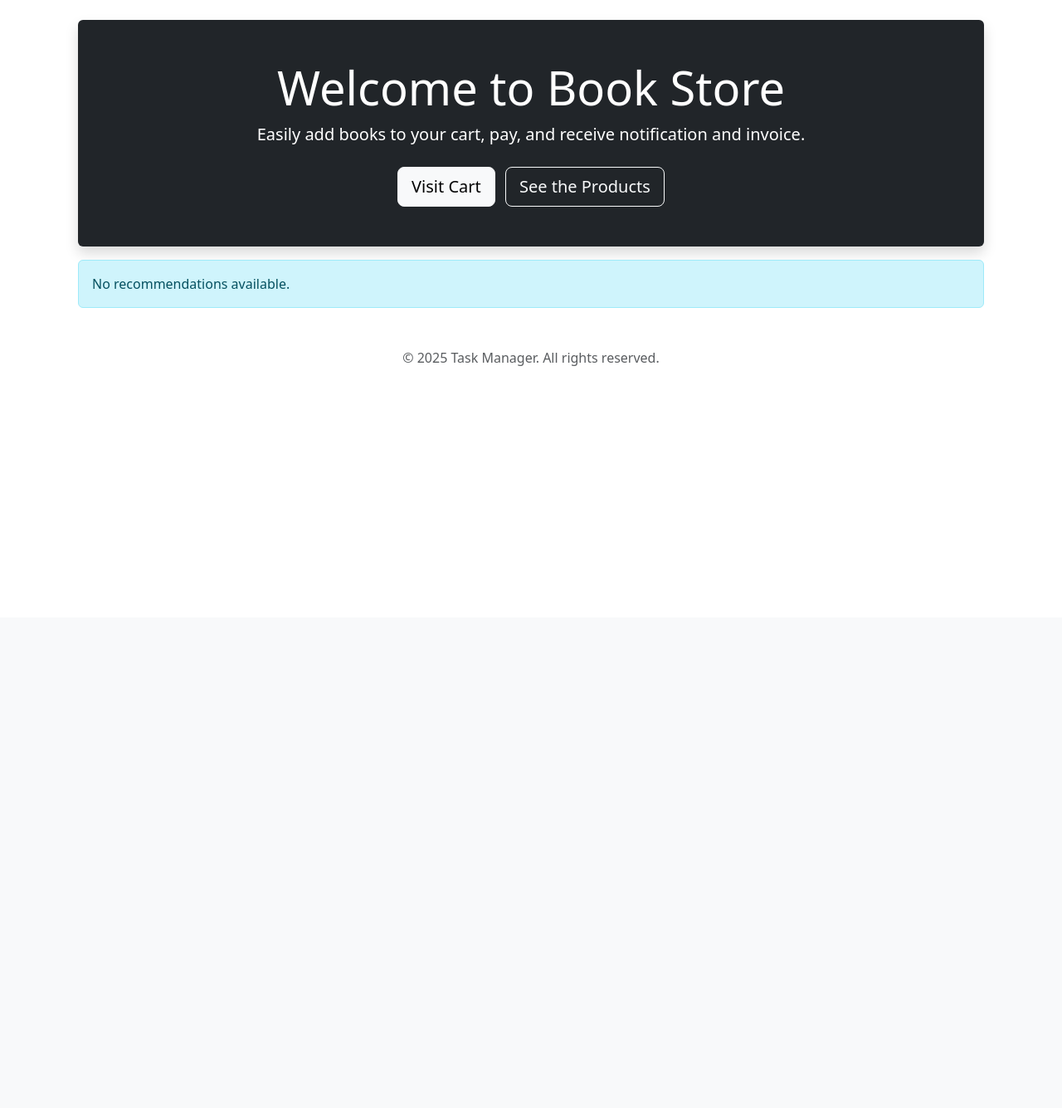
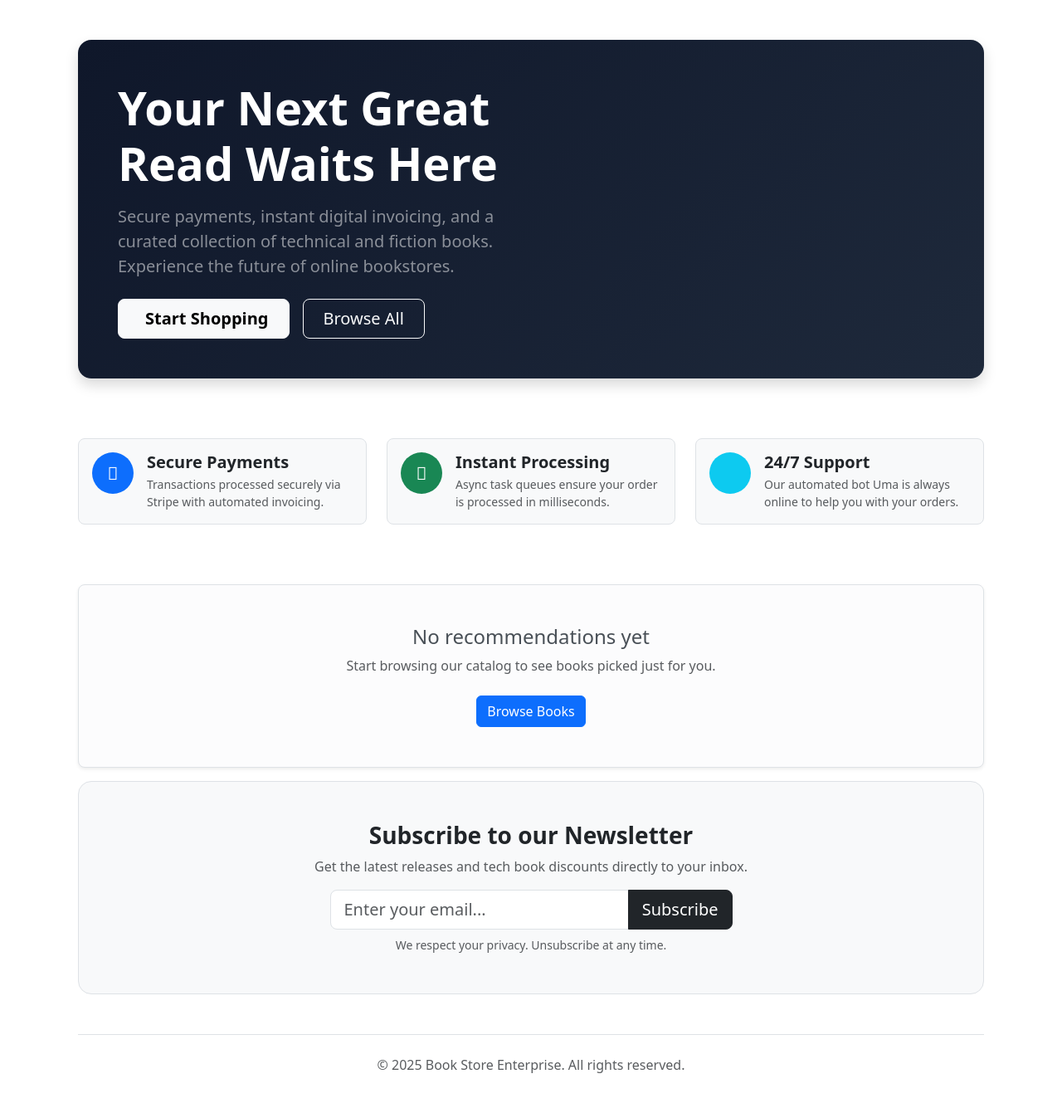
Before and after one commit to AsHkAn-Django/django-ecommerce, a Django app: page / in a window 1280 px wide. Shown: the part 56-1391 px from the top of the page at 83% size. Before the commit the page ends 497 px from the top, so only its background shows below. Run offline with Django 5.2, Linux system fonts and the light colour scheme; parts of the project's set-up code (start-up, migrations or seed data) failed here and were passed over; some libraries are stand-ins or nearby versions.

Commit message:
Changed Index page a little bit

```diff
--- a/myApp/templates/myApp/index.html
+++ b/myApp/templates/myApp/index.html
@@ -1,60 +1,140 @@
 {% extends 'base.html' %}
 {% load static %}
+
 {% block content %}
-<div class="container mt-4">
+<div class="container py-4">
 
-  <div class="jumbotron bg-dark text-white p-5 rounded shadow">
-    <h1 class="display-4 text-center">Welcome to Book Store</h1>
-    <p class="lead text-center">
-      Easily add books to your cart, pay, and receive notification and invoice.
+  <div class="p-5 mb-5 rounded-4 text-white shadow"
+       style="background: linear-gradient(135deg, #0f172a 0%, #1e293b 100%); position: relative; overflow: hidden;">
+
+       <div style="position: absolute; top: -50px; right: -50px; opacity: 0.1;">
+           <i class="fa-solid fa-book-open fa-10x"></i>
+       </div>
+
+    <div class="row align-items-center position-relative" style="z-index: 1;">
+        <div class="col-lg-7">
+            <h1 class="display-4 fw-bold mb-3">Your Next Great Read Waits Here</h1>
+            <p class="lead mb-4 text-white-50" style="max-width: 500px;">
+                Secure payments, instant digital invoicing, and a curated collection of technical and fiction books. Experience the future of online bookstores.
             </p>
-    <div class="text-center mt-4">
+            <div class="d-flex gap-3">
                 {% if user.is_authenticated %}
-        <a href="{% url 'cart:cart_list' %}" class="btn btn-light btn-lg me-2">Visit Cart</a>
+                    <a href="{% url 'cart:cart_list' %}" class="btn btn-primary btn-lg fw-bold px-4">
+                        <i class="fa-solid fa-cart-shopping me-2"></i>Go to Cart
+                    </a>
                 {% else %}
-        <a href="{% url 'cart:session_cart' %}" class="btn btn-light btn-lg me-2">Visit Cart</a>
+                    <a href="{% url 'cart:session_cart' %}" class="btn btn-light btn-lg fw-bold px-4">
+                        <i class="fa-solid fa-cart-shopping me-2"></i>Start Shopping
+                    </a>
                 {% endif %}
-      <a href="{% url 'myApp:shopping' %}" class="btn btn-outline-light btn-lg">See the Products</a>
+                <a href="{% url 'myApp:shopping' %}" class="btn btn-outline-light btn-lg px-4">Browse All</a>
+            </div>
+        </div>
+    </div>
+  </div>
+
+  <div class="row g-4 py-4 mb-5 row-cols-1 row-cols-md-3">
+      <div class="col">
+          <div class="d-flex align-items-start p-3 rounded-3 border bg-light h-100">
+              <div class="bg-primary text-white rounded-circle d-flex align-items-center justify-content-center me-3" style="width: 50px; height: 50px; flex-shrink: 0;">
+                  <i class="fa-solid fa-lock fa-lg"></i>
+              </div>
+              <div>
+                  <h5 class="fw-bold mb-1">Secure Payments</h5>
+                  <p class="text-muted small mb-0">Transactions processed securely via Stripe with automated invoicing.</p>
+              </div>
+          </div>
+      </div>
+      <div class="col">
+          <div class="d-flex align-items-start p-3 rounded-3 border bg-light h-100">
+              <div class="bg-success text-white rounded-circle d-flex align-items-center justify-content-center me-3" style="width: 50px; height: 50px; flex-shrink: 0;">
+                  <i class="fa-solid fa-bolt fa-lg"></i>
+              </div>
+              <div>
+                  <h5 class="fw-bold mb-1">Instant Processing</h5>
+                  <p class="text-muted small mb-0">Async task queues ensure your order is processed in milliseconds.</p>
+              </div>
+          </div>
+      </div>
+      <div class="col">
+          <div class="d-flex align-items-start p-3 rounded-3 border bg-light h-100">
+              <div class="bg-info text-white rounded-circle d-flex align-items-center justify-content-center me-3" style="width: 50px; height: 50px; flex-shrink: 0;">
+                  <i class="fa-solid fa-headset fa-lg"></i>
+              </div>
+              <div>
+                  <h5 class="fw-bold mb-1">24/7 Support</h5>
+                  <p class="text-muted small mb-0">Our automated bot Uma is always online to help you with your orders.</p>
+              </div>
+          </div>
       </div>
   </div>
 
   {% if recommended_books %}
-    <h1 class="mt-4 my-5">Recommended for You</h1>
-    <div class="row row-cols-1 row-cols-md-3 g-4">
+    <div class="d-flex justify-content-between align-items-center mb-4 border-bottom pb-2">
+        <h2 class="fw-bold m-0"><i class="fa-solid fa-fire text-danger me-2"></i>Recommended For You</h2>
+        <a href="{% url 'myApp:shopping' %}" class="text-decoration-none small fw-bold">View All <i class="fa-solid fa-arrow-right"></i></a>
+    </div>
+
+    <div class="row row-cols-1 row-cols-md-3 g-4 mb-5">
       {% for book in recommended_books %}
         <div class="col">
-          <div class="card h-100 shadow-sm">
+          <div class="card h-100 shadow-sm border-0 rounded-3 overflow-hidden">
+            <div class="position-relative">
                 <a href="{% url 'myApp:book_detail' book.pk %}">
                   {% if book.image %}
-                <img src="{{ book.image.url }}" class="card-img-top book-card-img" alt="{{ book.title }}">
+                    <img src="{{ book.image.url }}" class="card-img-top" style="height: 350px; object-fit: cover;" alt="{{ book.title }}">
                   {% else %}
-                <img src="{% static 'img/image.jpeg' %}" class="card-img-top book-card-img" alt="No image available">
+                    <img src="{% static 'img/image.jpeg' %}" class="card-img-top" style="height: 350px; object-fit: cover;" alt="No image available">
                   {% endif %}
                 </a>
-            <div class="card-body d-flex flex-column">
-              <h5 class="card-title">
-                <a href="{% url 'myApp:book_detail' book.pk %}">{{ book.title }}</a>
-              </h5>
-              <p class="card-text mb-2">
-                <strong>Author:</strong> {{ book.author }}<br>
-                <strong>Price:</strong> ${{ book.price }}
-              </p>
-              <div class="mt-auto">
-                <a href="{% url 'myApp:book_detail' book.pk %}" class="btn btn-sm btn-outline-primary">View Details</a>
+                <span class="badge bg-warning text-dark position-absolute top-0 start-0 m-3 shadow-sm">Top Pick</span>
+
+                <div class="d-grid gap-2 p-2 bg-light border-top border-bottom">
+                    <a href="{% url 'myApp:book_detail' book.pk %}" class="btn btn-dark btn-sm fw-bold">
+                        View Details
+                    </a>
                 </div>
             </div>
+
+            <div class="card-body">
+              <h5 class="card-title text-truncate fw-bold">
+                <a href="{% url 'myApp:book_detail' book.pk %}" class="text-dark text-decoration-none">{{ book.title }}</a>
+              </h5>
+              <div class="d-flex justify-content-between align-items-center">
+                  <p class="card-text text-muted mb-0 small">by {{ book.author }}</p>
+                  <h5 class="text-primary fw-bold mb-0">${{ book.price }}</h5>
+              </div>
+            </div>
+
           </div>
         </div>
       {% endfor %}
     </div>
   {% else %}
-    <div class="alert alert-info mt-3">
-      No recommendations available.
+    <div class="alert alert-light border text-center p-5 mt-3 shadow-sm rounded-3">
+       <i class="fa-solid fa-book-open fa-3x text-muted mb-3"></i>
+       <h4>No recommendations yet</h4>
+       <p class="text-muted">Start browsing our catalog to see books picked just for you.</p>
+       <a href="{% url 'myApp:shopping' %}" class="btn btn-primary mt-2">Browse Books</a>
     </div>
   {% endif %}
 
-  <footer class="mt-5 text-center text-muted">
-    <p>&copy; {% now "Y" %} Task Manager. All rights reserved.</p>
+  <div class="bg-light p-5 rounded-4 text-center border mb-5">
+      <h3 class="fw-bold">Subscribe to our Newsletter</h3>
+      <p class="text-muted">Get the latest releases and tech book discounts directly to your inbox.</p>
+      <div class="row justify-content-center mt-3">
+          <div class="col-md-6">
+              <div class="input-group">
+                  <input type="email" class="form-control form-control-lg" placeholder="Enter your email...">
+                  <button class="btn btn-dark btn-lg" type="button">Subscribe</button>
+              </div>
+              <small class="text-muted mt-2 d-block">We respect your privacy. Unsubscribe at any time.</small>
+          </div>
+      </div>
+  </div>
+
+  <footer class="mt-5 text-center text-muted border-top pt-4">
+    <p>&copy; {% now "Y" %} Book Store Enterprise. All rights reserved.</p>
   </footer>
 </div>
 {% endblock content %}
```
Lines whose indentation alone changed are shown as unchanged.
